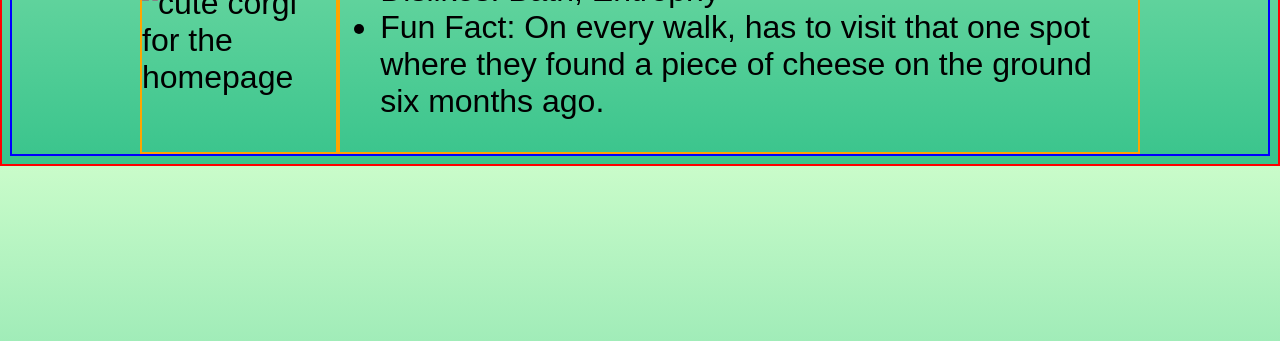
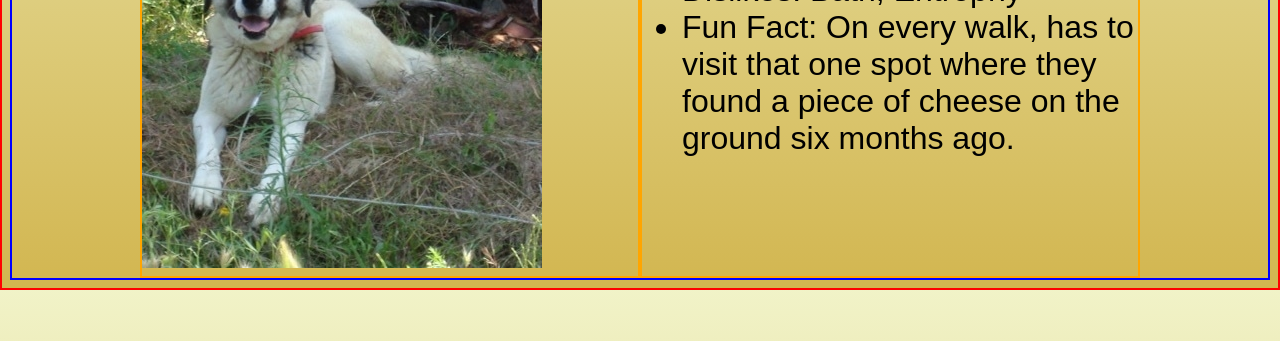
Before and after one commit to dilrubaguvenc/doggo-generator, a plain HTML site: page index.html in a window 1280 px wide. Shown: the part 459-800 px from the top of the page. Drawn offline with Linux system fonts and the light colour scheme.

Commit message:
new folder added

```diff
--- a/style.css
+++ b/style.css
@@ -2,7 +2,7 @@ html {
     border: 2px solid red;
     font-size: 2rem;
     font-family: Arial, Helvetica, sans-serif;
-    background: linear-gradient(rgb(202, 252, 202), rgb(57, 196, 140));
+    background: linear-gradient(rgb(241, 243, 200), rgb(210, 182, 80));
 }
 
 header {
@@ -23,5 +23,11 @@ select {
 }
 
 .column {
+    flex: 1;
     border: 2px solid orange;
 }
+
+img {
+    max-width: 70vh;
+    max-height: 60vh;
+}
```
Also changed, not shown: picture/Anatolian-Shepherd.jpeg (added), picture/AnatolianShepherd.jpeg (added).
